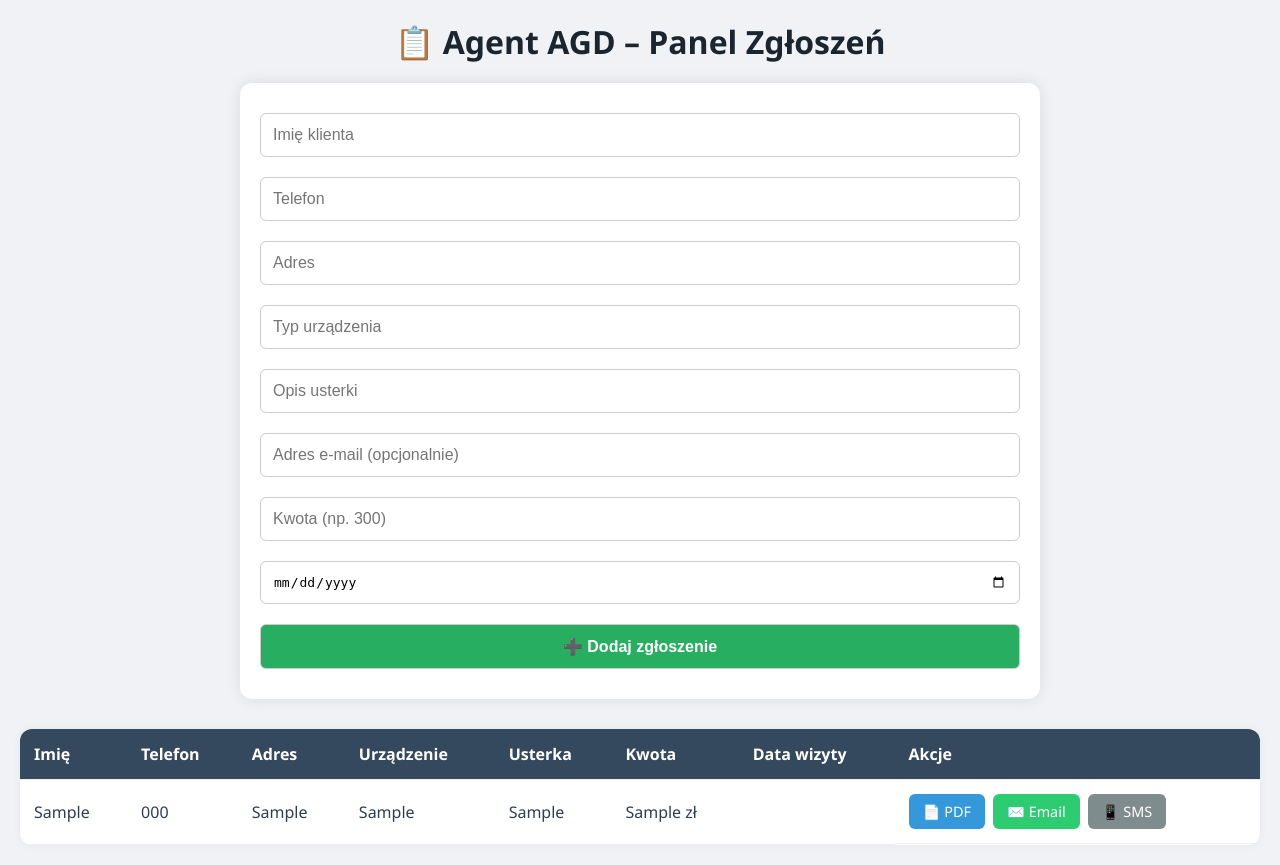
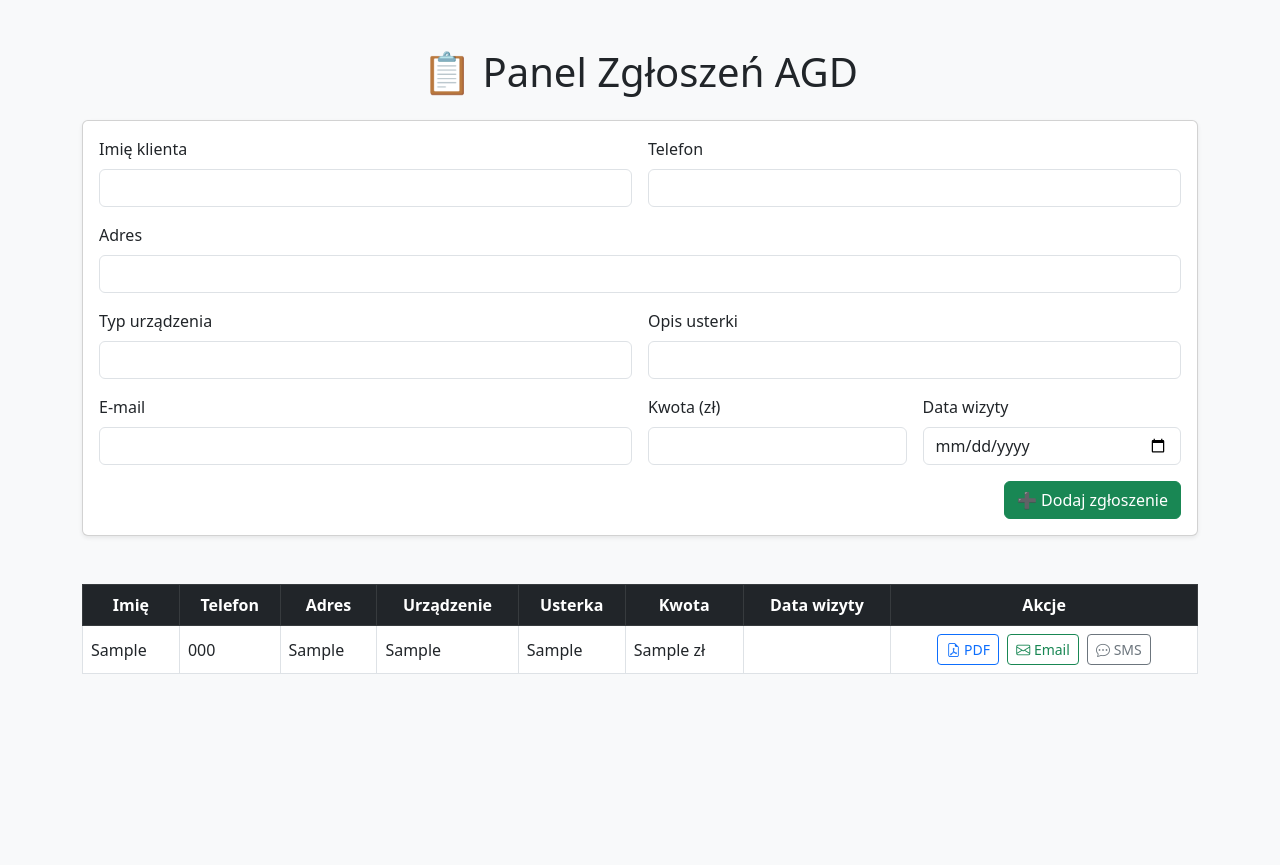
Before and after one commit to LukaszGliwice/agent-agd-panel, a FastAPI app: page / in a window 1280 px wide. After the commit the page ends 674 px from the top, so only its background shows below. Run offline with FastAPI, Linux system fonts and the light colour scheme; tables that the repository leaves empty hold one stand-in row (values such as "Sample post").

Commit message:
Add files via upload

```diff
--- a/templates/index.html
+++ b/templates/index.html
@@ -2,107 +2,64 @@
 <html lang="pl">
 <head>
   <meta charset="UTF-8">
-  <title>Agent AGD – Panel Zgłoszeń</title>
+  <title>Panel Serwisowy AGD</title>
   <meta name="viewport" content="width=device-width, initial-scale=1">
-  <style>
-    * { box-sizing: border-box; margin: 0; padding: 0; }
-    body {
-      font-family: 'Segoe UI', sans-serif;
-      background: #f0f2f5;
-      padding: 20px;
-      color: #2c3e50;
-    }
-    h1 {
-      text-align: center;
-      margin-bottom: 20px;
-      color: #1a252f;
-    }
-    form {
-      background: white;
-      max-width: 800px;
-      margin: 0 auto 30px;
-      padding: 20px;
-      border-radius: 12px;
-      box-shadow: 0 0 15px rgba(0,0,0,0.1);
-    }
-    form input, form button {
-      padding: 12px;
-      margin: 10px 0;
-      width: 100%;
-      border-radius: 6px;
-      border: 1px solid #ccc;
-      font-size: 1em;
-    }
-    form button {
-      background-color: #27ae60;
-      color: white;
-      font-weight: bold;
-      cursor: pointer;
-      transition: 0.2s;
-    }
-    form button:hover {
-      background-color: #1e8449;
-    }
-    table {
-      width: 100%;
-      background: white;
-      border-collapse: collapse;
-      box-shadow: 0 0 10px rgba(0,0,0,0.05);
-      border-radius: 12px;
-      overflow: hidden;
-    }
-    thead {
-      background-color: #34495e;
-      color: white;
-    }
-    th, td {
-      padding: 14px;
-      text-align: left;
-      border-bottom: 1px solid #eee;
-    }
-    tr:hover {
-      background-color: #f9f9f9;
-    }
-    .actions {
-      display: flex;
-      flex-wrap: wrap;
-      gap: 8px;
-    }
-    .btn {
-      padding: 8px 14px;
-      border-radius: 6px;
-      text-decoration: none;
-      font-size: 0.9em;
-      color: white;
-      transition: 0.2s;
-    }
-    .btn.pdf { background: #3498db; }
-    .btn.email { background: #2ecc71; }
-    .btn.sms { background: #7f8c8d; }
-    .btn:hover { opacity: 0.9; }
-    @media (max-width: 768px) {
-      th, td { font-size: 0.85em; padding: 10px; }
-      .actions { flex-direction: column; gap: 5px; }
-    }
-  </style>
+  <!-- Bootstrap CSS -->
+  <link href="https://cdn.jsdelivr.net/npm/bootstrap@5.3.0/dist/css/bootstrap.min.css" rel="stylesheet">
+  <!-- Bootstrap Icons -->
+  <link rel="stylesheet" href="https://cdn.jsdelivr.net/npm/bootstrap-icons@1.10.5/font/bootstrap-icons.css">
 </head>
-<body>
-  <h1>📋 Agent AGD – Panel Zgłoszeń</h1>
+<body class="bg-light">
+  <div class="container my-5">
+    <h1 class="text-center mb-4">📋 Panel Zgłoszeń AGD</h1>
 
-  <form method="POST" action="/api/zgloszenie">
-    <input type="text" name="imie" placeholder="Imię klienta" required />
-    <input type="text" name="telefon" placeholder="Telefon" required />
-    <input type="text" name="adres" placeholder="Adres" required />
-    <input type="text" name="urzadzenie" placeholder="Typ urządzenia" required />
-    <input type="text" name="usterka" placeholder="Opis usterki" required />
-    <input type="email" name="email" placeholder="Adres e-mail (opcjonalnie)" />
-    <input type="text" name="kwota" placeholder="Kwota (np. 300)" />
-    <input type="date" name="data_wizyty" required />
-    <button type="submit">➕ Dodaj zgłoszenie</button>
+    <!-- FORMULARZ -->
+    <div class="card shadow-sm mb-5">
+      <div class="card-body">
+        <form method="POST" action="/api/zgloszenie" class="row g-3">
+          <div class="col-md-6">
+            <label class="form-label">Imię klienta</label>
+            <input type="text" class="form-control" name="imie" required>
+          </div>
+          <div class="col-md-6">
+            <label class="form-label">Telefon</label>
+            <input type="text" class="form-control" name="telefon" required>
+          </div>
+          <div class="col-12">
+            <label class="form-label">Adres</label>
+            <input type="text" class="form-control" name="adres" required>
+          </div>
+          <div class="col-md-6">
+            <label class="form-label">Typ urządzenia</label>
+            <input type="text" class="form-control" name="urzadzenie" required>
+          </div>
+          <div class="col-md-6">
+            <label class="form-label">Opis usterki</label>
+            <input type="text" class="form-control" name="usterka" required>
+          </div>
+          <div class="col-md-6">
+            <label class="form-label">E-mail</label>
+            <input type="email" class="form-control" name="email">
+          </div>
+          <div class="col-md-3">
+            <label class="form-label">Kwota (zł)</label>
+            <input type="text" class="form-control" name="kwota">
+          </div>
+          <div class="col-md-3">
+            <label class="form-label">Data wizyty</label>
+            <input type="date" class="form-control" name="data_wizyty" required>
+          </div>
+          <div class="col-12 text-end">
+            <button type="submit" class="btn btn-success">➕ Dodaj zgłoszenie</button>
+          </div>
         </form>
+      </div>
+    </div>
 
-  <table>
-    <thead>
+    <!-- TABELA ZLECEŃ -->
+    <div class="table-responsive">
+      <table class="table table-bordered table-hover align-middle bg-white">
+        <thead class="table-dark text-center">
           <tr>
             <th>Imię</th>
             <th>Telefon</th>
@@ -124,14 +81,25 @@
             <td>{{ z[5] }}</td>
             <td>{{ z[6] }} zł</td>
             <td>{{ z[7] }}</td>
-        <td class="actions">
-          <a href="/api/rachunek/{{ z[0] }}" class="btn pdf" target="_blank">📄 PDF</a>
-          <a href="/api/wyslij-email/{{ z[0] }}" class="btn email">✉️ Email</a>
-          <a href="/api/wyslij-sms/{{ z[0] }}" class="btn sms">📱 SMS</a>
+            <td class="text-center">
+              <a href="/api/rachunek/{{ z[0] }}" class="btn btn-sm btn-outline-primary me-1" target="_blank">
+                <i class="bi bi-file-earmark-pdf"></i> PDF
+              </a>
+              <a href="/api/wyslij-email/{{ z[0] }}" class="btn btn-sm btn-outline-success me-1">
+                <i class="bi bi-envelope"></i> Email
+              </a>
+              <a href="/api/wyslij-sms/{{ z[0] }}" class="btn btn-sm btn-outline-secondary">
+                <i class="bi bi-chat-dots"></i> SMS
+              </a>
             </td>
           </tr>
           {% endfor %}
         </tbody>
       </table>
+    </div>
+  </div>
+
+  <!-- Bootstrap JS -->
+  <script src="https://cdn.jsdelivr.net/npm/bootstrap@5.3.0/dist/js/bootstrap.bundle.min.js"></script>
 </body>
 </html>
```
Lines whose indentation alone changed are shown as unchanged.
